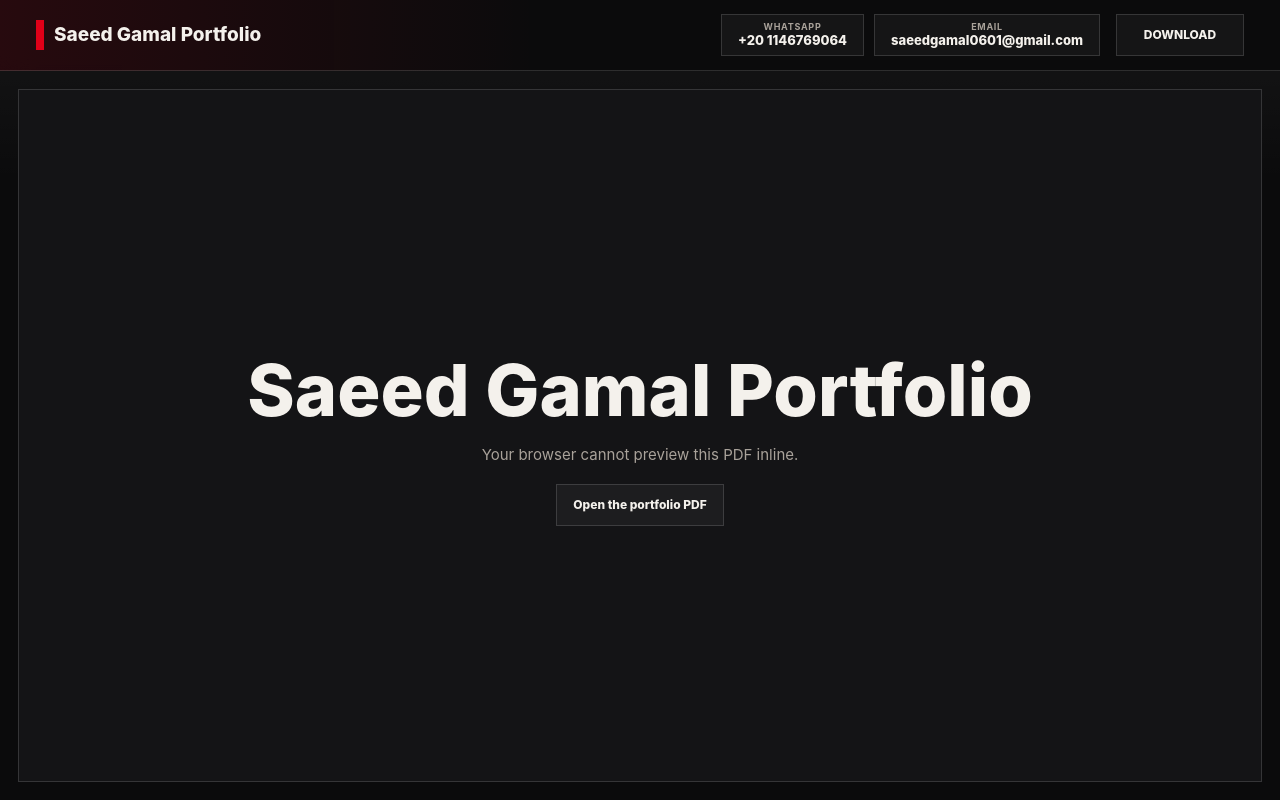
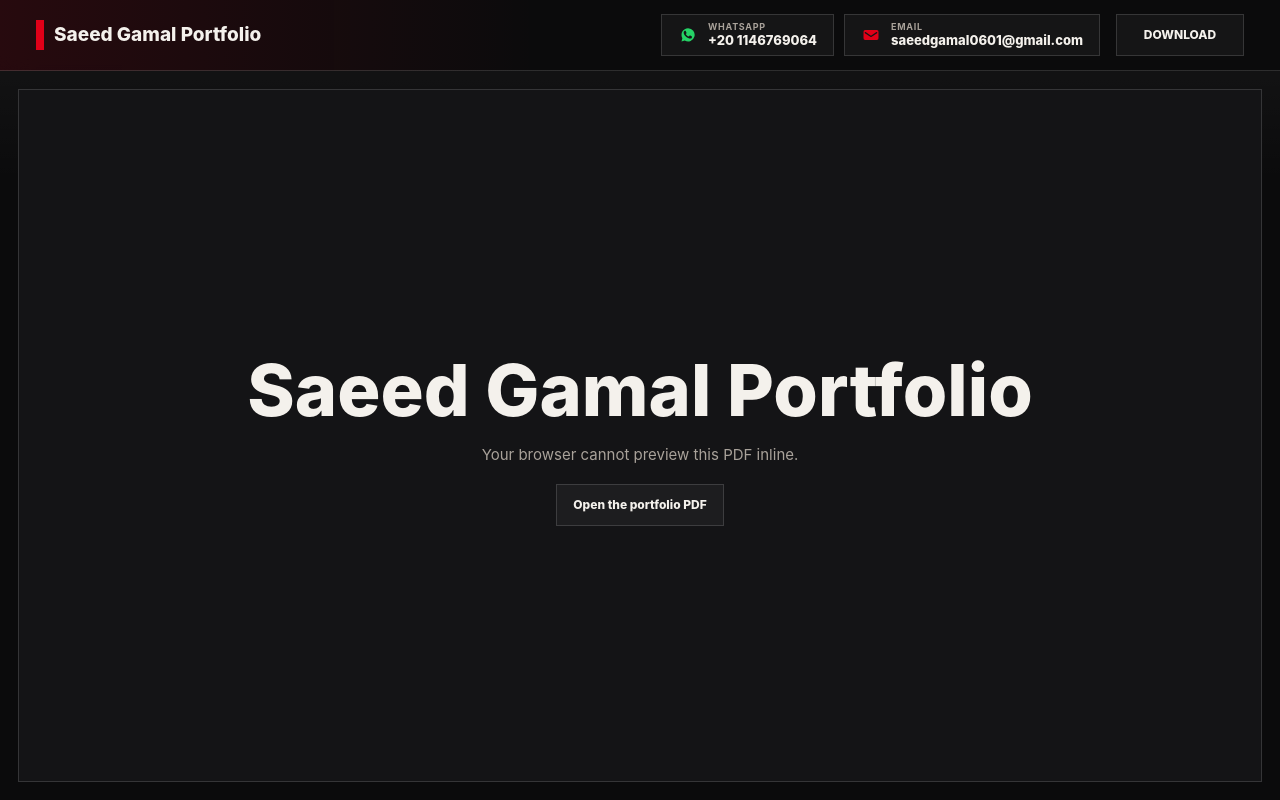
Before and after one commit to saeedgamal07/SaeedGamalPortfolio, a Vue app: page / in a window 1280 px wide. Built offline with nearby package versions, Linux system fonts and the light colour scheme.

Commit message:
Add contact icons

```diff
--- a/src/App.vue
+++ b/src/App.vue
@@ -22,13 +22,27 @@ onMounted(() => {
 
       <div class="header-actions">
         <nav class="contact-links" aria-label="Contact links">
-          <a :href="whatsappUrl" target="_blank" rel="noreferrer">
-            <span>WhatsApp</span>
-            <strong>+20 1146769064</strong>
+          <a class="contact-link whatsapp-link" :href="whatsappUrl" target="_blank" rel="noreferrer">
+            <svg class="contact-icon" viewBox="0 0 24 24" aria-hidden="true">
+              <path
+                d="M12.04 4a7.86 7.86 0 0 0-6.8 11.79L4.2 19.66l3.97-1.03A7.85 7.85 0 1 0 12.04 4Zm4.63 11.15c-.2.56-1.17 1.08-1.62 1.12-.43.05-.96.07-1.55-.1-.36-.11-.82-.26-1.41-.52-2.48-1.07-4.1-3.58-4.23-3.75-.12-.17-1.01-1.35-1.01-2.58 0-1.22.64-1.82.87-2.07.22-.25.5-.31.66-.31h.48c.15.01.36-.06.56.43.21.5.71 1.72.77 1.84.06.13.1.28.02.45-.08.17-.12.28-.25.43-.12.15-.26.33-.37.44-.12.12-.25.25-.11.5.13.25.59.98 1.27 1.59.88.78 1.61 1.02 1.86 1.14.25.12.39.1.54-.06.15-.17.62-.72.79-.97.17-.25.33-.21.56-.13.23.08 1.47.7 1.72.82.25.12.42.19.48.3.06.1.06.6-.14 1.16Z"
+              />
+            </svg>
+            <span class="contact-copy">
+              <span>WhatsApp</span>
+              <strong>+20 1146769064</strong>
+            </span>
           </a>
-          <a :href="emailUrl">
-            <span>Email</span>
-            <strong>saeedgamal0601@gmail.com</strong>
+          <a class="contact-link email-link" :href="emailUrl">
+            <svg class="contact-icon" viewBox="0 0 24 24" aria-hidden="true">
+              <path
+                d="M5 6h14a2 2 0 0 1 2 2v8a2 2 0 0 1-2 2H5a2 2 0 0 1-2-2V8a2 2 0 0 1 2-2Zm7 6.76L5.56 8.5a.75.75 0 0 0-.81 1.26l6.84 4.53a.75.75 0 0 0 .82 0l6.84-4.53a.75.75 0 0 0-.81-1.26L12 12.76Z"
+              />
+            </svg>
+            <span class="contact-copy">
+              <span>Email</span>
+              <strong>saeedgamal0601@gmail.com</strong>
+            </span>
           </a>
         </nav>
 
--- a/src/assets/main.css
+++ b/src/assets/main.css
@@ -124,8 +124,8 @@ a {
 }
 
 .contact-links a {
-  flex-direction: column;
-  align-items: flex-start;
+  gap: 10px;
+  align-items: center;
   min-width: 0;
   max-width: 280px;
   min-height: 46px;
@@ -139,7 +139,29 @@ a {
   white-space: nowrap;
 }
 
-.contact-links span {
+.contact-icon {
+  width: 20px;
+  height: 20px;
+  flex: 0 0 auto;
+  fill: currentColor;
+}
+
+.whatsapp-link .contact-icon {
+  color: #25d366;
+}
+
+.email-link .contact-icon {
+  color: var(--accent);
+}
+
+.contact-copy {
+  display: flex;
+  min-width: 0;
+  flex-direction: column;
+  align-items: flex-start;
+}
+
+.contact-copy > span {
   color: var(--muted);
   font-size: 9px;
   font-weight: 750;
@@ -151,6 +173,7 @@ a {
 .contact-links strong {
   max-width: 100%;
   overflow: hidden;
+  color: var(--text);
   font-size: 13px;
   font-weight: 850;
   line-height: 1.25;
```
